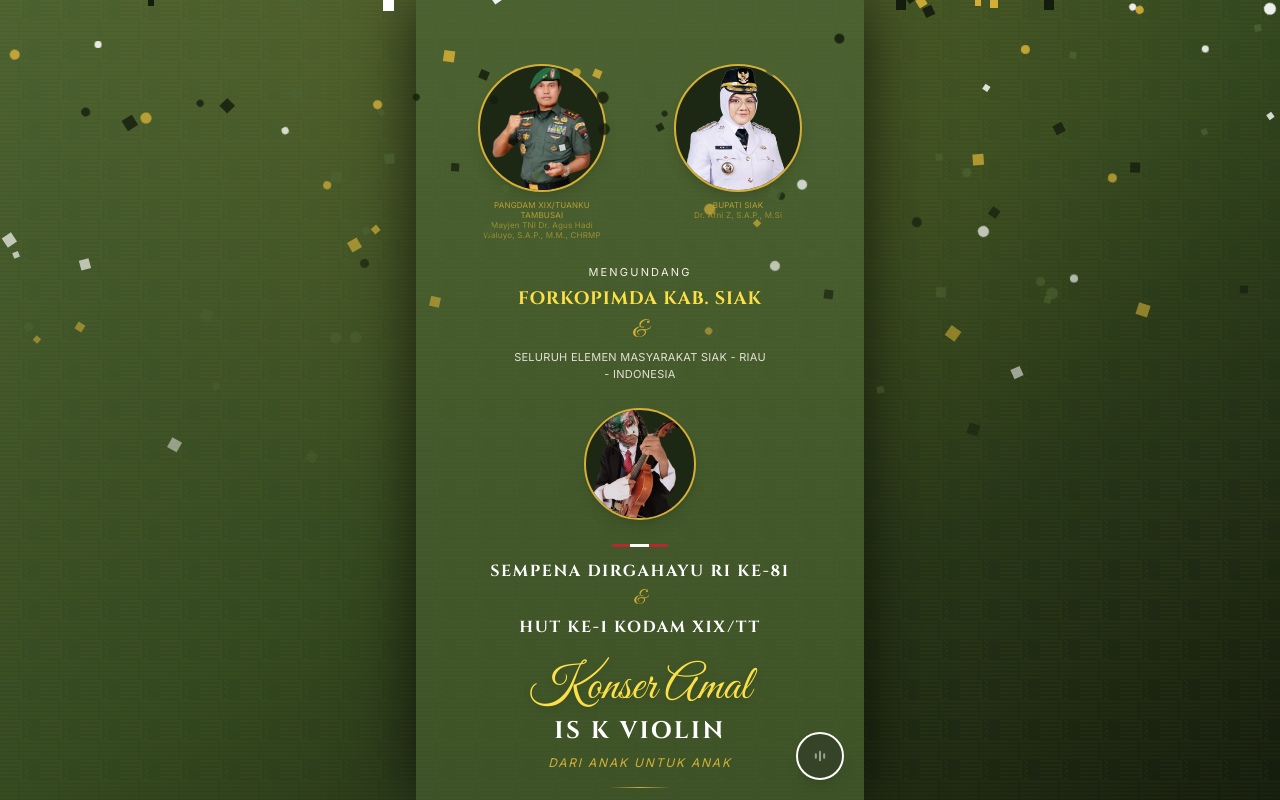
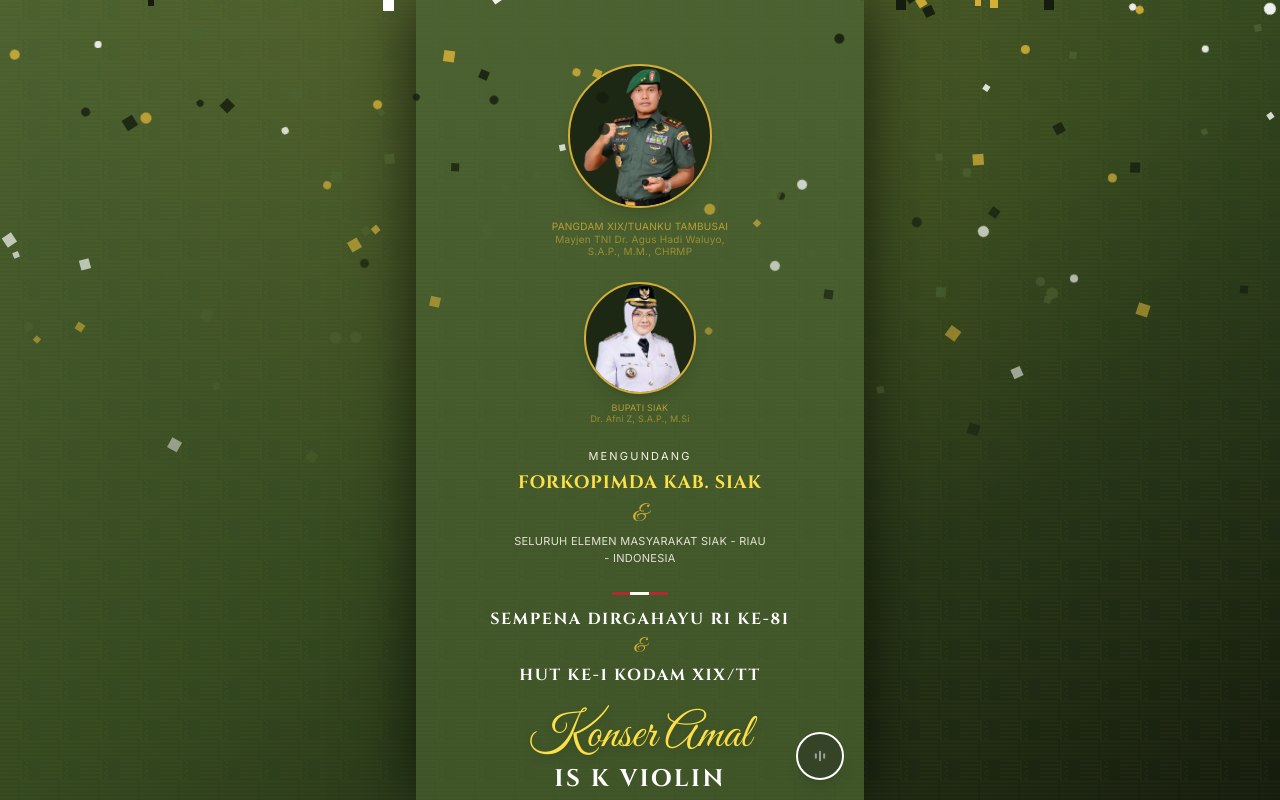
Before and after one commit to fajarrahmaat27/undanganhutri, a React (Vite) app: page / in a window 1280 px wide. Both pictures are taken after a click on the button "BUKA UNDANGAN". Built offline with nearby package versions, Linux system fonts and the light colour scheme.

Commit message:
minor revisi

```diff
--- a/src/App.jsx
+++ b/src/App.jsx
@@ -313,7 +313,12 @@ const GalleryTile = ({ icon: Icon, label, isVideo, delay = 0, photo, videoId })
             allowFullScreen
           ></iframe>
         </div>
-        <p className="text-center font-sans text-[10px] text-[#F5EFE6]/80 tracking-wide px-2 py-2.5">{label}</p>
+        <div className="text-center px-2 py-2.5">
+          <p className="font-sans text-[10px] text-[#F5EFE6]/80 tracking-wide mb-1">{label}</p>
+          <p className="font-sans text-[9px] text-[#D4AF37] tracking-[0.1em] uppercase font-bold">
+            Jangan lupa Like, Comment & Subscribe!
+          </p>
+        </div>
       </div>
     );
   }
@@ -639,21 +644,21 @@ export default function App() {
                 }}
                 className="relative z-10 flex flex-col items-center w-full"
               >
-                {/* Foto Pangdam & Bupati Siak berdampingan */}
-                <motion.div variants={{ hidden: { opacity: 0, y: 30 }, visible: { opacity: 1, y: 0, transition: { duration: 0.8, ease: "easeOut" } } }} className="flex items-start justify-center gap-6 mb-6 w-full px-4">
-                  <div className="flex flex-col items-center flex-1">
-                    <div className="w-32 h-32 rounded-full overflow-hidden border-2 border-[#D4AF37] shadow-lg bg-[#1C2814]">
+                {/* Foto Pangdam & Bupati Siak bersusun */}
+                <motion.div variants={{ hidden: { opacity: 0, y: 30 }, visible: { opacity: 1, y: 0, transition: { duration: 0.8, ease: "easeOut" } } }} className="flex flex-col items-center justify-center gap-6 mb-6 w-full px-4">
+                  <div className="flex flex-col items-center">
+                    <div className="w-36 h-36 rounded-full overflow-hidden border-2 border-[#D4AF37] shadow-lg bg-[#1C2814]">
                       <img src={pangdamImg} alt="Pangdam XIX/Tuanku Tambusai" className="w-full h-full object-cover object-top scale-[1.3] -translate-y-3" loading="lazy" />
                     </div>
-                    <p className="font-sans text-[8px] text-[#D4AF37]/80 tracking-wide uppercase mt-2 text-center leading-tight max-w-[130px]">Pangdam XIX/Tuanku Tambusai</p>
-                    <p className="font-sans text-[8px] text-[#D4AF37]/60 tracking-wide text-center leading-tight max-w-[130px]">Mayjen TNI Dr. Agus Hadi Waluyo, S.A.P., M.M., CHRMP</p>
+                    <p className="font-sans text-[10px] text-[#D4AF37]/80 tracking-wide uppercase mt-3 text-center leading-tight max-w-[200px]">Pangdam XIX/Tuanku Tambusai</p>
+                    <p className="font-sans text-[10px] text-[#D4AF37]/60 tracking-wide text-center leading-tight max-w-[200px]">Mayjen TNI Dr. Agus Hadi Waluyo, S.A.P., M.M., CHRMP</p>
                   </div>
-                  <div className="flex flex-col items-center flex-1">
-                    <div className="w-32 h-32 rounded-full overflow-hidden border-2 border-[#D4AF37] shadow-lg bg-[#1C2814]">
+                  <div className="flex flex-col items-center">
+                    <div className="w-28 h-28 rounded-full overflow-hidden border-2 border-[#D4AF37] shadow-lg bg-[#1C2814]">
                       <img src={bupatiSiakImg} alt="Bupati Siak" className="w-full h-full object-cover object-top" loading="lazy" />
                     </div>
-                    <p className="font-sans text-[8px] text-[#D4AF37]/80 tracking-wide uppercase mt-2 text-center leading-tight max-w-[130px]">Bupati Siak</p>
-                    <p className="font-sans text-[8px] text-[#D4AF37]/60 tracking-wide text-center leading-tight max-w-[130px]">Dr. Afni Z, S.A.P., M.Si</p>
+                    <p className="font-sans text-[9px] text-[#D4AF37]/80 tracking-wide uppercase mt-2 text-center leading-tight max-w-[200px]">Bupati Siak</p>
+                    <p className="font-sans text-[9px] text-[#D4AF37]/60 tracking-wide text-center leading-tight max-w-[200px]">Dr. Afni Z, S.A.P., M.Si</p>
                   </div>
                 </motion.div>
 
@@ -672,11 +677,7 @@ export default function App() {
                 </motion.p>
 
                 {/* Foto Is K */}
-                <motion.div variants={{ hidden: { opacity: 0, scale: 0.7 }, visible: { opacity: 1, scale: 1, transition: { duration: 0.8 } } }} className="mb-6">
-                  <div className="w-28 h-28 rounded-full overflow-hidden border-2 border-[#D4AF37] shadow-lg bg-[#1C2814] mx-auto">
-                    <img src={iskImg} alt="Is K Violin" className="w-full h-full object-cover" loading="lazy" />
-                  </div>
-                </motion.div>
+
 
                 {/* Rangka acara: Dirgahayu RI & HUT Kodam */}
                 <motion.div variants={{ hidden: { opacity: 0, scale: 0 }, visible: { opacity: 1, scale: 1, transition: { duration: 0.8 } } }} className="merah-putih-rule w-14 rounded-full mb-3"></motion.div>
@@ -693,6 +694,11 @@ export default function App() {
                 {/* Judul konser */}
                 <motion.h1 variants={{ hidden: { opacity: 0, y: 30 }, visible: { opacity: 1, y: 0, transition: { duration: 0.8, ease: "easeOut" } } }} className="font-script text-5xl mb-1 text-[#FDE047] drop-shadow-lg">Konser Amal</motion.h1>
                 <motion.h2 variants={{ hidden: { opacity: 0, y: 30 }, visible: { opacity: 1, y: 0, transition: { duration: 0.8, ease: "easeOut" } } }} className="font-serif text-2xl font-bold tracking-widest mb-2 text-white uppercase">Is K Violin</motion.h2>
+                <motion.div variants={{ hidden: { opacity: 0, scale: 0.7 }, visible: { opacity: 1, scale: 1, transition: { duration: 0.8 } } }} className="mb-6">
+                  <div className="w-28 h-28 rounded-full overflow-hidden border-2 border-[#D4AF37] shadow-lg bg-[#1C2814] mx-auto">
+                    <img src={iskImg} alt="Is K Violin" className="w-full h-full object-cover" loading="lazy" />
+                  </div>
+                </motion.div>
                 <motion.p variants={{ hidden: { opacity: 0, y: 30 }, visible: { opacity: 1, y: 0, transition: { duration: 0.8, ease: "easeOut" } } }} className="font-sans italic text-[#D4AF37] text-xs tracking-[0.15em] uppercase mb-4">
                   Dari Anak Untuk Anak
                 </motion.p>
@@ -753,7 +759,7 @@ export default function App() {
                   icon={Music2}
                   isLast={true}
                   delay={240}
-                  description={`Di salah satu hotel di Pekanbaru,  terjadi pertemuan antara CEO Sun Event Organizer "Muhammad (Is K Management), iRawan Adi Syahputra" Tokoh Muda Dari Rengat. Tak disangka, beliau yang berjiwa seni sangat setuju Konser Amal untuk anak-anak Palestina dan bantuan korban bencana NTT ini dilaksanakan sempena HUT RI ke-81 & HUT ke-1 Kodam XIX/Tuanku Tambusai — namun beliau meminta waktu beberapa hari untuk berkonsultasi dengan Bapak Pangdam. Alhamdulillah, penantian itu berbuah manis: jiwa kemanusiaan yang tumbuh subur pada diri Pangdam Tuanku Tambusai, Bapak Mayjen TNI Dr. Agus Hadi Waluyo, S.A.P., M.M., CHRMP, mengaminkan Konser Amal untuk anak-anak Palestina dan bantuan korban bencana NTT ini. Beliau menyatakan konser tersebut ditaja langsung oleh Kodam XIX/TT — mengingat beliau sebelumnya pernah mengadakan konser amal di tahun 2025 — dan beliau setuju konser ini ditalentai oleh violinist cilik dari Kabupaten Siak, 'Is K'`}
+                  description={`Di salah satu hotel di Pekanbaru,  terjadi pertemuan antara CEO Sun Event Organizer "Muhammad (Is K Management), Irawan Adi Syahputra" Tokoh Muda Dari Rengat dengan KASDAM XIX/TT "Bapak Brigjen TNI Rudi Hermawan,S.E., M.M. tak disangka, beliau yang berjiwa seni sangat setuju Konser Amal untuk anak-anak Palestina dan bantuan korban bencana NTT ini dilaksanakan sempena HUT RI ke-81 & HUT ke-1 Kodam XIX/Tuanku Tambusai — namun beliau meminta waktu beberapa hari untuk berkonsultasi dengan Bapak Pangdam. Alhamdulillah, penantian itu berbuah manis: jiwa kemanusiaan yang tumbuh subur pada diri Pangdam Tuanku Tambusai, Bapak Mayjen TNI Dr. Agus Hadi Waluyo, S.A.P., M.M., CHRMP, mengaminkan Konser Amal untuk anak-anak Palestina dan bantuan korban bencana NTT ini. Beliau menyatakan konser tersebut ditaja langsung oleh Kodam XIX/TT — mengingat beliau sebelumnya pernah mengadakan konser amal di tahun 2025 — dan beliau setuju konser ini ditalentai oleh violinist cilik dari Kabupaten Siak, 'Is K'`}
                 />
               </div>
               <ShapeDivider topColor="#FDFBF7" bottomColor="#33481F" isFlipped={true} />
```
